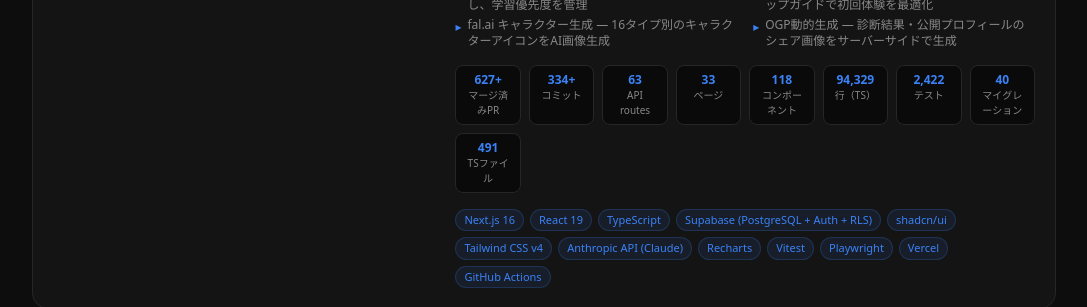
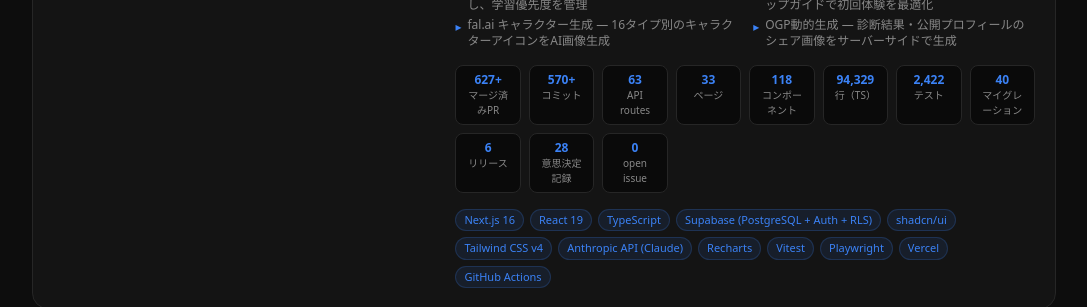
Before and after one commit to seiryuu1215/portfolio, a Next.js app: page / in a window 1280 px wide. Shown: the part 4180-4487 px from the top of the page, without its empty margins (96-1183 px from the left). Built offline with nearby package versions, Linux system fonts and the light colour scheme.

Commit message:
update: DevDex scale配列にリリース6・意思決定28・open issue 0を追加
Co-Authored-By: Claude Opus 4.6 (1M context) <noreply@anthropic.com>

```diff
--- a/components/WorksSection.tsx
+++ b/components/WorksSection.tsx
@@ -92,14 +92,16 @@ const WORKS: Work[] = [
     ],
     scale: [
       { value: '627+', label: 'マージ済みPR' },
-      { value: '334+', label: 'コミット' },
+      { value: '570+', label: 'コミット' },
       { value: '63', label: 'API routes' },
       { value: '33', label: 'ページ' },
       { value: '118', label: 'コンポーネント' },
       { value: '94,329', label: '行（TS）' },
       { value: '2,422', label: 'テスト' },
       { value: '40', label: 'マイグレーション' },
-      { value: '491', label: 'TSファイル' },
+      { value: '6', label: 'リリース' },
+      { value: '28', label: '意思決定記録' },
+      { value: '0', label: 'open issue' },
     ],
     images: [
       {
```
